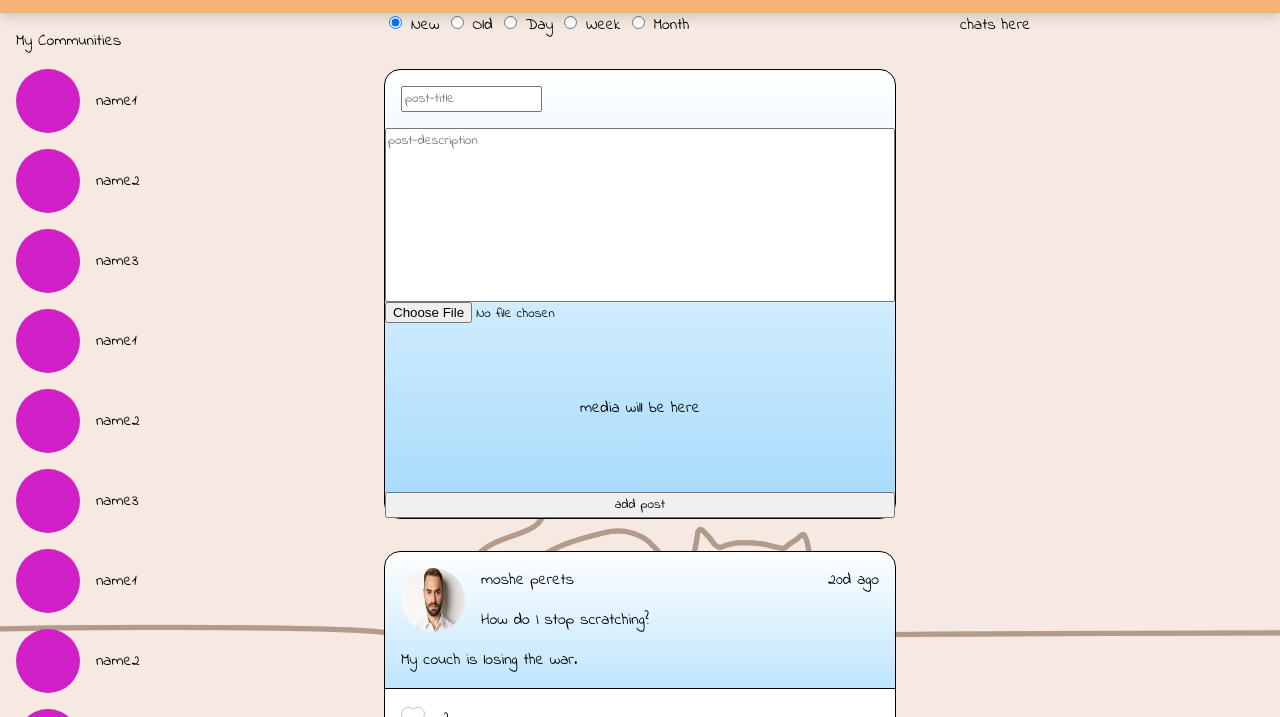
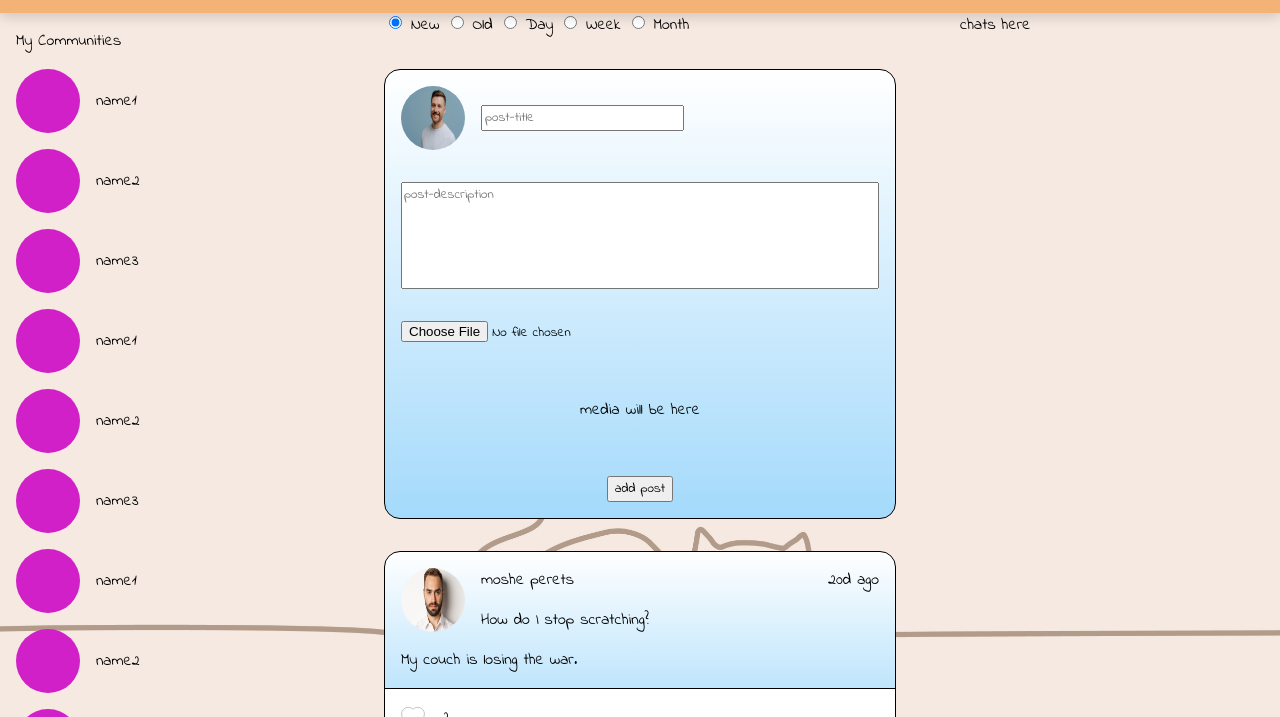
Before and after one commit to RoeiTal123/final-project-part-2, a plain HTML site: page Frontend/htmls/main.html in a window 1280 px wide. Shown: the part 83-800 px from the top of the page. Drawn offline with Linux system fonts and the light colour scheme.

Commit message:
the post creation box looks much better

```diff
--- a/Frontend/design/pages/main.css
+++ b/Frontend/design/pages/main.css
@@ -203,13 +203,30 @@
 
 .post-creation-box .post-header {
     display: flex;
-    justify-content: space-between;
+    /* justify-content: space-between; */
+    align-items: center;
+    gap: 16px;
     padding: 16px;
-    gap: 16px;
+}
+
+.input-post-title{
+    height: fit-content;
+    flex: 0.5;
+}
+
+.input-post-profile-picture{
+    height: 64px;
+    width: 64px;
+    border-radius: 50%;
 }
 
 .input-post-description{
     flex: 1;
+    margin: 16px;
+}
+
+.input-post-media{
+    margin: 16px;
 }
 
 .example-media{
@@ -220,3 +237,10 @@
     flex: 1;
     max-height: 280px;
 }
+
+.create-post-btn{
+    display: flex;
+    align-self: center;
+    margin: 16px;
+    width: fit-content;
+}
--- a/Frontend/htmls/main.html
+++ b/Frontend/htmls/main.html
@@ -89,6 +89,7 @@
             </div>
             <div class="post-creation-box">
                     <div class="post-header">
+                        <img class="input-post-profile-picture" id="input-post-profile-picture"/>
                         <input type="text" class="input-post-title" id="post-title-input" placeholder="post-title"/>
                     </div>
                     <textarea class="input-post-description" id="post-descrption-input" placeholder="post-description"></textarea>
--- a/Frontend/javascript/main.js
+++ b/Frontend/javascript/main.js
@@ -297,6 +297,10 @@ function updateMainContent() {
     }
 
     alterPosts(currentSort);
+
+    const user = users.find(user => user._id === userId)
+    const postCreator = document.getElementById("input-post-profile-picture")
+    postCreator.src = user.profilePicURL
 }
 
 function createPost() {
```
